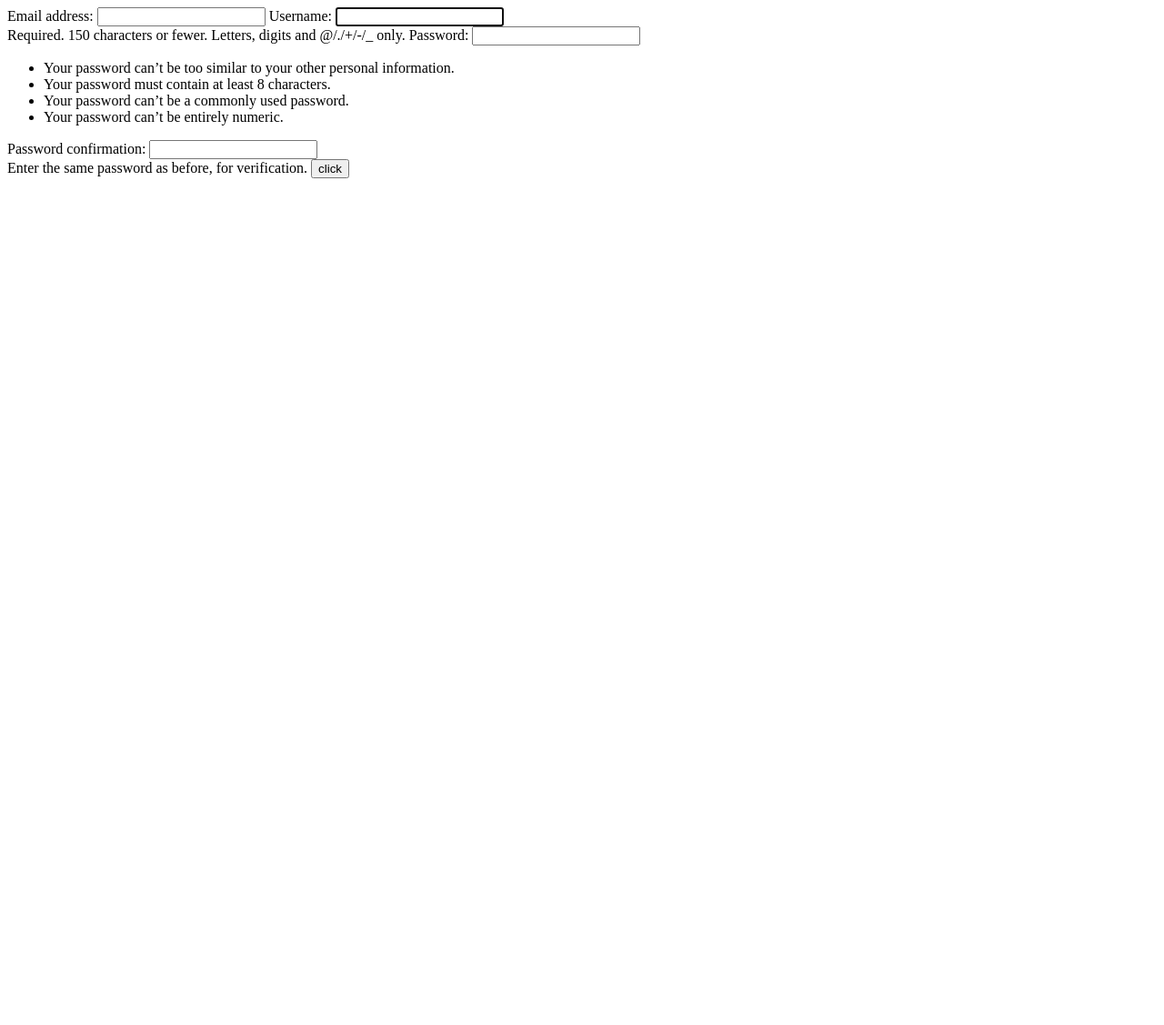
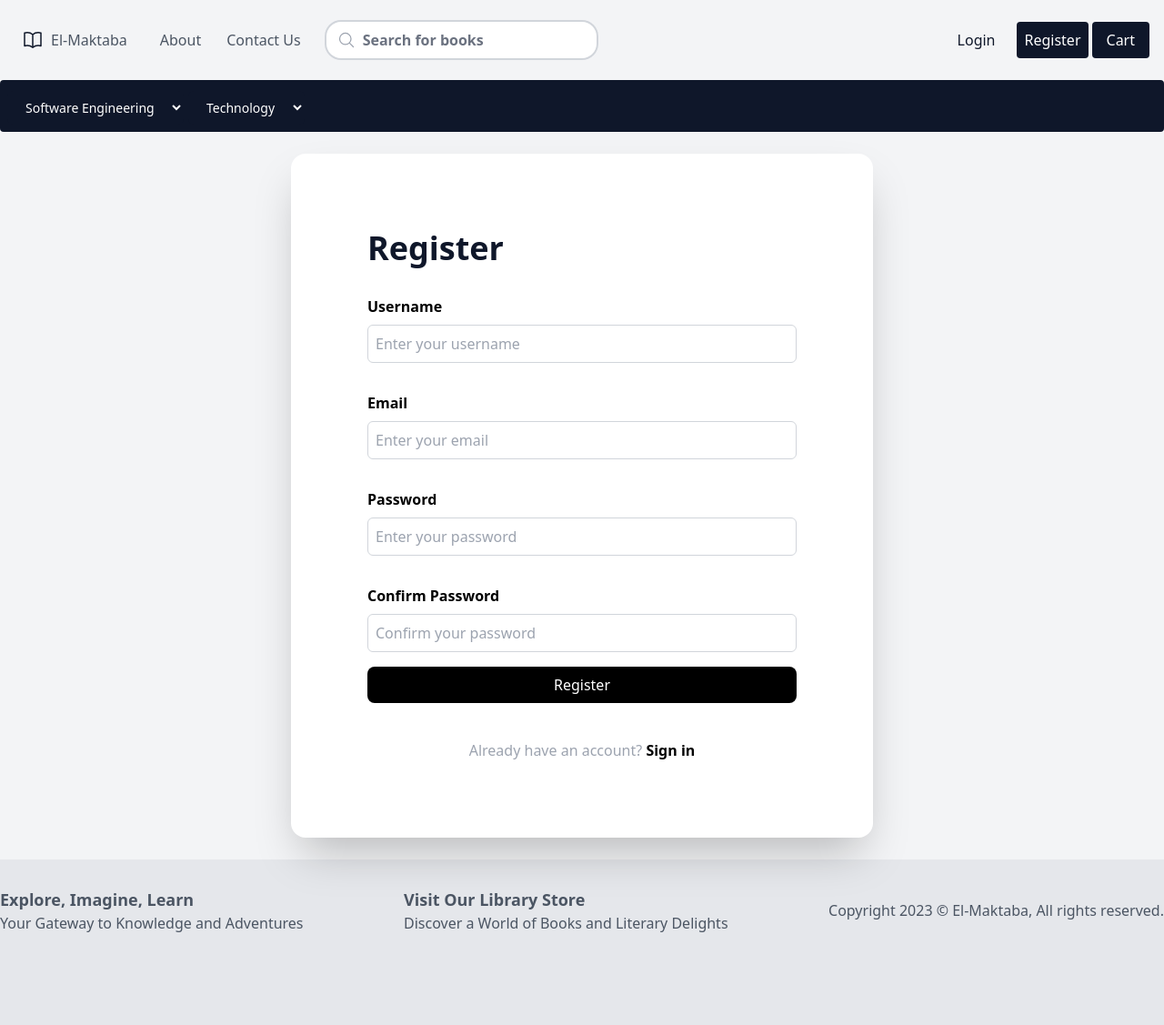
Before and after one commit to Mohamedkhaled81/El-Maktaba, a Django app: page /user/register in a window 1280 px wide. Shown: the whole page at 91% size. Before the commit the page ends 196 px from the top, so only its background shows below. Run offline with Django 4.2, Linux system fonts and the light colour scheme; some libraries are stand-ins or nearby versions.

Commit message:
add Login page and Register page

```diff
--- a/Library/libraryStore/main/templates/main/base.html
+++ b/Library/libraryStore/main/templates/main/base.html
@@ -40,7 +40,7 @@
         <!-- We got a nav for a back ground -->
         <nav class="bg-gray-100">
             <!-- We got a div for a containment area -->
-            <div class="max-w-7xl mx-auto px-4 py-4">
+            <div class="max-w-7xl mx-auto px-4 py-3">
                 <!-- We are gonna have a div for flex and spaces -->
                 <div class="flex justify-between">
                     <!-- We are gonna have a left side part of the nav bar-->
@@ -80,32 +80,32 @@
                     </div>
                     <!-- We are gonna have a right side part of the nav bar -->
                     <div class="flex items-center space-x-1">
-                        <a href="#" class="py-5 px-5 text-slate-900 hover:text-gray-600">Login</a>
-                        <a href="#"
+                        {% if not user.is_authenticated %}
+                        <a href="{% url 'Login'  %}" class="py-5 px-5 text-slate-900 hover:text-gray-600">Login</a>
+                        <a href="{% url 'Register' %}"
                             class="py-2 px-2 rounded bg-slate-900 text-white hover:bg-slate-700 transation duration-300 ">Register</a>
+                        {% else %}
+                        <a href="{% url 'Logout'  %}"
+                            class="py-2 px-4 rounded bg-slate-900 text-white hover:bg-slate-700 transation duration-300 ">Logout</a>
+                        {% endif %}
                         <a href="#"
                             class="py-2 px-4 rounded bg-slate-900 text-white hover:bg-slate-700 transation duration-300 ">Cart</a>
                     </div>
                 </div>
             </div>
-
         </nav>
         <nav class="bg-slate-900 rounded">
-            <!-- We got a div for a containment area -->
             <div class="max-w-7xl mx-auto px-2 py-2">
-                <!-- We are gonna have a div for flex and spaces -->
                 <div class="relative flex ">
-                    <!-- We are gonna have a left side part of the nav bar-->
+
                     <div class="select-container">
                         <select id="dropdown" name="dropdown"
                             class="mt-1 block w-full px-4 py-2 bg-slate-900 text-white  focus:outline-none focus:ring focus:border-blue-300 sm:text-sm rounded-md">
                             <option value="" disabled selected>Software Engineering</option>
-
                             <option value="option1">Option 1</option>
                             <option value="option2">Option 2</option>
                             <option value="option3">Option 3</option>
                         </select>
-                        <!-- Dropdown items can be added here -->
                     </div>
                     <div class="select-container">
                         <select id="dropdown" name="dropdown"
@@ -116,25 +116,25 @@
                             <option value="option2">Option 2</option>
                             <option value="option3">Option 3</option>
                         </select>
-                        <!-- Dropdown items can be added here -->
                     </div>
+                </div>
+            </div>
+        </nav>
+    </header>
+    <main>
+        {% block content %}
 
 
 
-                </div>
-            </div>
-
-        </nav>
-
-    </header>
 
 
 
-    <main>
-        {% block content %}{% endblock %}
+
+
+
+        {% endblock %}
     </main>
-
-    <footer class="bg-gray-100 text-gray-600">
+    <footer class="bg-gray-200 text-gray-600">
         <div class="container mx-auto flex flex-col md:flex-row justify-between items-center">
             <div class="text-center md:text-left mb-4 md:mb-0">
                 <p class="text-lg font-semibold">Explore, Imagine, Learn</p>
--- a/Library/libraryStore/user/templates/user/register.html
+++ b/Library/libraryStore/user/templates/user/register.html
@@ -1,9 +1,57 @@
-<form method="post">
-    {% csrf_token %}
-    {{form}}
+{% extends 'main/base.html' %}
+{% block content %}
+<div class="flex items-center justify-center min-h-screen bg-gray-100">
+    <div
+        class="w-1/2  relative flex flex-col m-6 space-y-8 bg-white shadow-2xl rounded-2xl md:flex-row md:space-y-0 p-10">
+        <!-- left side -->
+        <div class="w-full  flex-col justify-center p-7 md:p-11">
+            <span class=" mb-3 text-4xl text-slate-900 font-bold  ">Register</span>
 
 
-    <button type="submit">
-        click
-    </button>
-</form>
+            <form method="post" class="py-4">
+                {% csrf_token %}
+                <div class="py-4">
+                    <label for="{{ form.username.id_for_label }}"
+                        class="block text-md font-semibold mb-2">Username</label>
+                    <input type="text" name="{{ form.username.name }}" id="{{ form.username.id_for_label }}"
+                        class="w-full p-2 border border-gray-300 rounded-md focus:outline-none focus:border-blue-400"
+                        placeholder="Enter your username">
+                </div>
+                <div class="py-4">
+                    <label for="{{ form.email.id_for_label }}" class="block text-md font-semibold mb-2">Email</label>
+                    <input type="email" name="{{ form.email.name }}" id="{{ form.email.id_for_label }}"
+                        class="w-full p-2 border border-gray-300 rounded-md focus:outline-none focus:border-blue-400"
+                        placeholder="Enter your email">
+                </div>
+                <div class="py-4">
+                    <label for="{{ form.password1.id_for_label }}"
+                        class="block text-md font-semibold mb-2">Password</label>
+                    <input type="password" name="{{ form.password1.name }}" id="{{ form.password1.id_for_label }}"
+                        class="w-full p-2 border border-gray-300 rounded-md focus:outline-none focus:border-blue-400"
+                        placeholder="Enter your password">
+                </div>
+                <div class="py-4">
+                    <label for="{{ form.password2.id_for_label }}" class="block text-md font-semibold mb-2">Confirm
+                        Password</label>
+                    <input type="password" name="{{ form.password2.name }}" id="{{ form.password2.id_for_label }}"
+                        class="w-full p-2 border border-gray-300 rounded-md focus:outline-none focus:border-blue-400"
+                        placeholder="Confirm your password">
+                </div>
+
+
+                <button type="submit"
+                    class="w-full bg-black text-white p-2 rounded-lg mb-6 hover:bg-white hover:text-black hover:border hover:border-gray-300">
+                    Register
+                </button>
+            </form>
+
+            <div class="text-center text-gray-400">
+                Already have an account?
+                <a href="{% url 'Login' %}" class="font-bold text-black">Sign in</a>
+            </div>
+        </div>
+        <!-- {/* right side */} -->
+    </div>
+</div>
+
+{% endblock %}
--- a/Library/libraryStore/user/urls.py
+++ b/Library/libraryStore/user/urls.py
@@ -1,9 +1,14 @@
 from django.urls import path
+from django.contrib.auth.views import LogoutView
+from django.urls import reverse_lazy
+
+
 from . import views
 
 
 urlpatterns = [
-    path('register', views.register),
-    path('login', views.Login.as_view()),
-    path('logout', views.Logout.as_view()),
+    path('register', views.register, name='Register'),
+    path('login', views.Login.as_view(), name='Login'),
+    path('logout', LogoutView.as_view(
+        next_page=reverse_lazy('Home-Page')), name='Logout'),
 ]
--- a/Library/libraryStore/user/views.py
+++ b/Library/libraryStore/user/views.py
@@ -1,7 +1,7 @@
 from django.shortcuts import render, HttpResponse, redirect
 from .forms import RegisterForm
 from django.contrib.auth.hashers import make_password
-from django.contrib.auth.views import LoginView, LogoutView
+from django.contrib.auth.views import LoginView
 from django.contrib.auth.decorators import login_required
 from django.urls import reverse_lazy
 # Create your views here.
@@ -13,13 +13,9 @@ def register(request):
         form = RegisterForm(data=request.POST)
         if form.is_valid():
             form.save()
-            return HttpResponse("tmmam")
+            return redirect('Login')
     return render(request, 'user/register.html', {'form': form})
 
 
 class Login(LoginView):
     template_name = "user/login.html"
-
-
-class Logout(LogoutView):
-    template_name = "user/logout.html"
```
Also changed, not shown: Library/libraryStore/user/templates/user/login.html (+40 -7 lines), Library/libraryStore/user/templates/user/logout.html (deleted, +0 -9 lines), Library/libraryStore/main/migrations/__init__.py (deleted).
